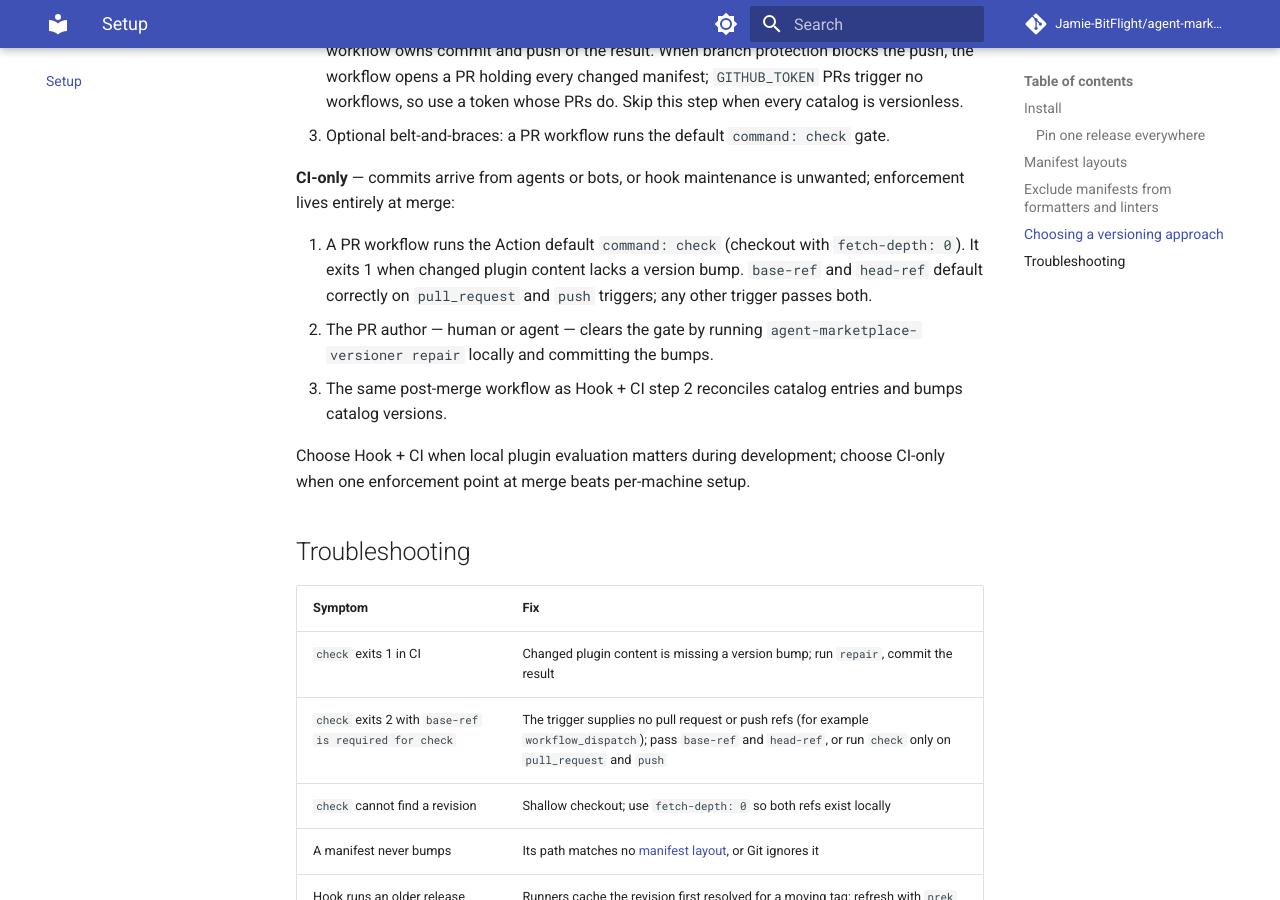
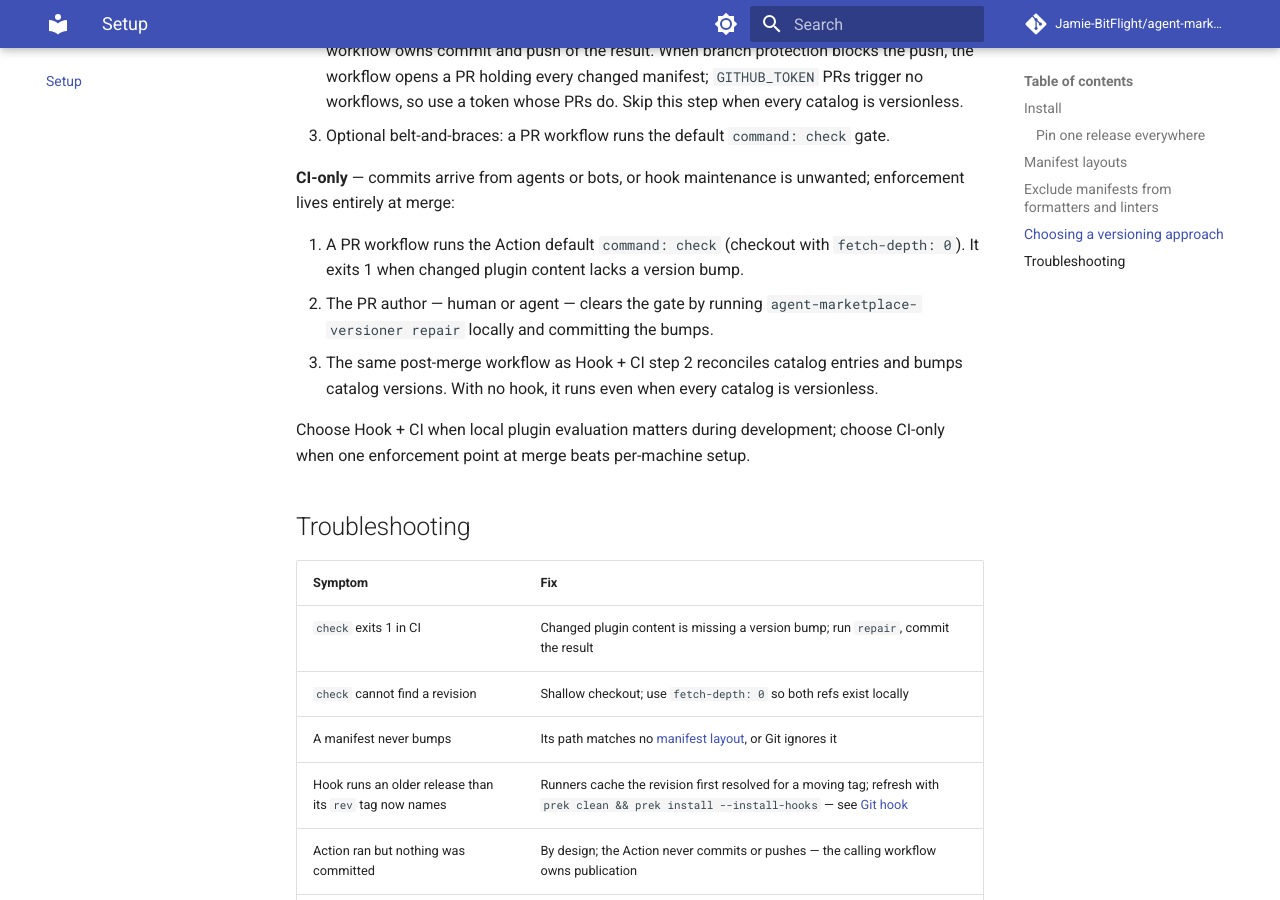
Before and after one commit to Jamie-BitFlight/agent-marketplace-versioner, an MkDocs documentation site: the page built from docs/setup.md, in a window 1280 px wide and 900 px high, scrolled down 2688 px. Built offline with MkDocs 1.6.1 and Material for MkDocs 9.7.7, drawn with Linux system fonts in a browser that asks for light colours; comment, search, counter and statistics services are not loaded; some of the changed text lies outside the part shown.

Commit message:
docs(setup): describe fixed base resolution and CI-only catalog sync
Co-Authored-By: Claude Opus 5 <noreply@anthropic.com>
Claude-Session: https://claude.ai/code/session_01SzqfWExqPV2i4xNaZJRVQV

```diff
--- a/docs/setup.md
+++ b/docs/setup.md
@@ -128,12 +128,12 @@ unwanted; enforcement lives entirely at merge:
 
 1. A PR workflow runs the Action default `command: check` (checkout with
    `fetch-depth: 0`). It exits 1 when changed plugin content lacks a version
-   bump. `base-ref` and `head-ref` default correctly on `pull_request` and
-   `push` triggers; any other trigger passes both.
+   bump.
 2. The PR author — human or agent — clears the gate by running
    `agent-marketplace-versioner repair` locally and committing the bumps.
 3. The same post-merge workflow as Hook + CI step 2 reconciles catalog entries
-   and bumps catalog versions.
+   and bumps catalog versions. With no hook, it runs even when every catalog is
+   versionless.
 
 Choose Hook + CI when local plugin evaluation matters during development;
 choose CI-only when one enforcement point at merge beats per-machine setup.
@@ -143,7 +143,6 @@ choose CI-only when one enforcement point at merge beats per-machine setup.
 | Symptom | Fix |
 | --- | --- |
 | `check` exits 1 in CI | Changed plugin content is missing a version bump; run `repair`, commit the result |
-| `check` exits 2 with `base-ref is required for check` | The trigger supplies no pull request or push refs (for example `workflow_dispatch`); pass `base-ref` and `head-ref`, or run `check` only on `pull_request` and `push` |
 | `check` cannot find a revision | Shallow checkout; use `fetch-depth: 0` so both refs exist locally |
 | A manifest never bumps | Its path matches no [manifest layout](#manifest-layouts), or Git ignores it |
 | Hook runs an older release than its `rev` tag now names | Runners cache the revision first resolved for a moving tag; refresh with `prek clean && prek install --install-hooks` — see [Git hook](index.md#git-hook) |
```
Also changed, not shown: other parts of docs/setup.md (+2 -2 lines), docs/index.md (+3 -2 lines), skills/marketplace-versioning/SKILL.md (+1 -1 lines).
